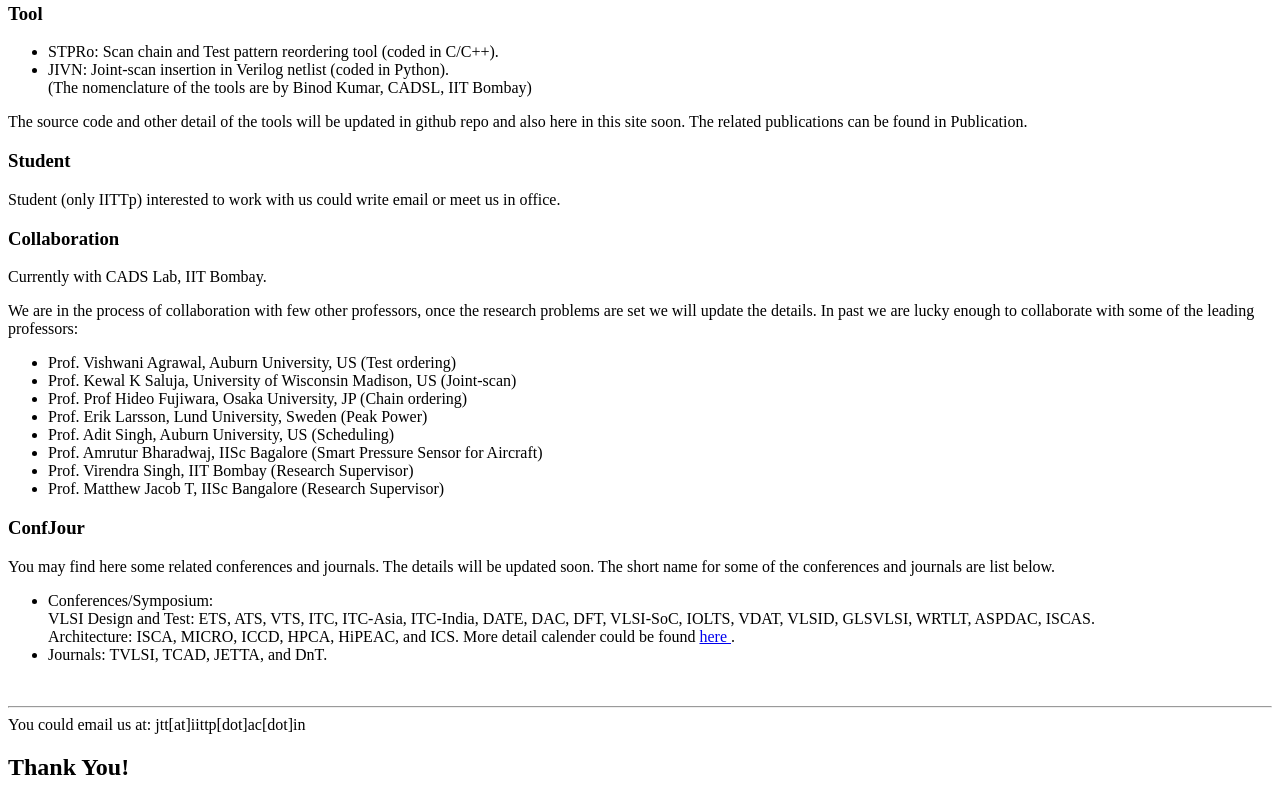
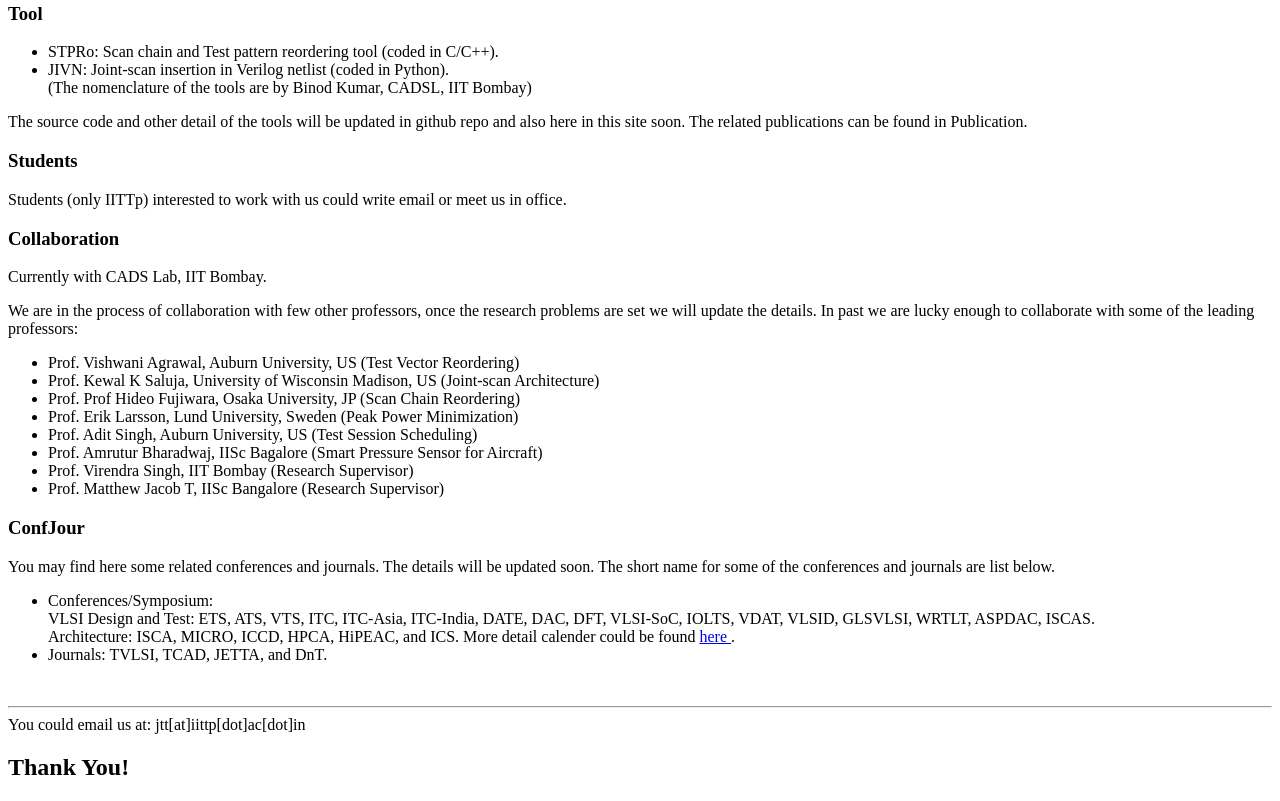
Before and after one commit to jayresearch/jayresearch.github.io, a plain HTML site: page index.html in a window 1280 px wide. Shown: the part 621-1422 px from the top of the page. Drawn offline with Linux system fonts and the light colour scheme.

Commit message:
index changed

```diff
--- a/index.html
+++ b/index.html
@@ -54,9 +54,9 @@ Some of our publications could be found
 <p> The source code and other detail of the tools will be updated in github repo and also here in this site
 soon. The related publications can be found in Publication.</p>
 
-<h3> Student </h3>
+<h3> Students </h3>
 
- Student (only IITTp) interested to work with us could write email or meet us in office. <br>
+ Students (only IITTp) interested to work with us could write email or meet us in office. <br>
 
 <h3> Collaboration </h3>
 
@@ -65,11 +65,11 @@ soon. The related publications can be found in Publication.</p>
 update the details. In past we are lucky enough to collaborate with some of the leading professors:
 
 <ul>
-<li> Prof. Vishwani Agrawal, Auburn University, US (Test ordering)
-<li> Prof. Kewal K Saluja, University of Wisconsin Madison, US (Joint-scan)
-<li> Prof. Prof Hideo Fujiwara, Osaka University, JP (Chain ordering)
-<li> Prof. Erik Larsson, Lund University, Sweden (Peak Power)
-<li> Prof. Adit Singh, Auburn University, US (Scheduling)
+<li> Prof. Vishwani Agrawal, Auburn University, US (Test Vector Reordering)
+<li> Prof. Kewal K Saluja, University of Wisconsin Madison, US (Joint-scan Architecture)
+<li> Prof. Prof Hideo Fujiwara, Osaka University, JP (Scan Chain Reordering)
+<li> Prof. Erik Larsson, Lund University, Sweden (Peak Power Minimization)
+<li> Prof. Adit Singh, Auburn University, US (Test Session Scheduling)
 <li> Prof. Amrutur Bharadwaj, IISc Bagalore (Smart Pressure Sensor for Aircraft)
 <li> Prof. Virendra Singh, IIT Bombay (Research Supervisor)
 <li> Prof. Matthew Jacob T, IISc Bangalore (Research Supervisor)
```
